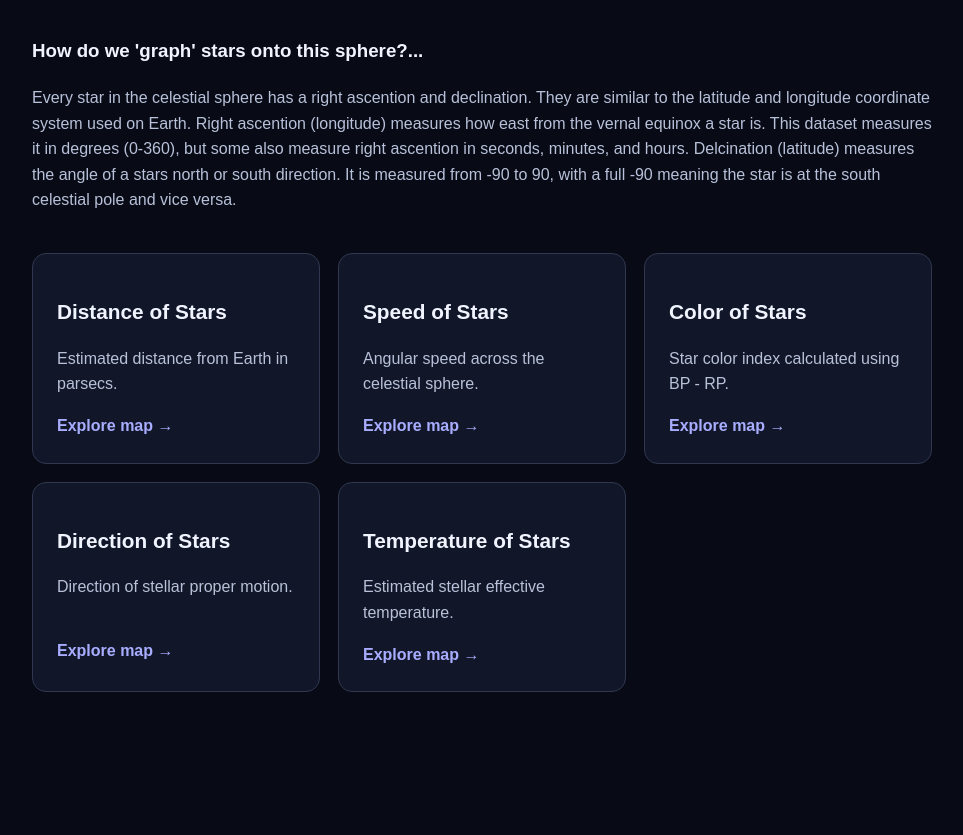
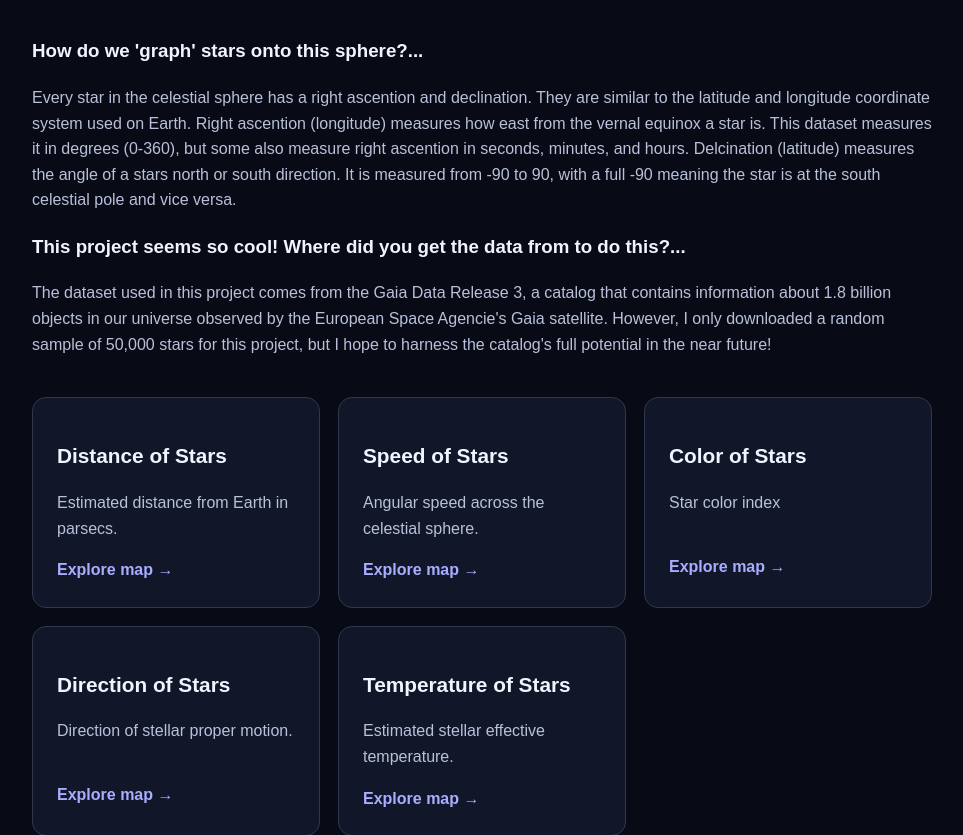
Before and after one commit to anushaaa314/the-stars-in-our-skies, a Flask app: page / in a window 1280 px wide. Shown: the part 659-1494 px from the top of the page, without its empty margins (158-1121 px from the left). Before the commit the page ends 1351 px from the top, so only its background shows below. Run offline with Flask 3, Linux system fonts and the light colour scheme; parts of the project's set-up code (start-up, migrations or seed data) failed here and were passed over.

Commit message:
added more info to homepage

```diff
--- a/app.py
+++ b/app.py
@@ -48,15 +48,15 @@ PLOTS = {
         the cosine of the declination.
             - pmdec: motion along the declination direction.
         Pmra and pmdec are perpendicular motion components. The overall angular speed is calculated using the Pythagorean theorm:
-        speed = sqrt(pmra² + pmdec²)
+        - speed = sqrt(pmra² + pmdec²)
         This only describes how fast a star's apparent motion is across the night sky, not its full 3D velocity through space.
         """
     },
     "color": {
         "title": "Color of Stars",
-        "description": "Star color index calculated using BP - RP.",
+        "description": "Star color index ",
         "function": main.color,
-        "explanation": """"
+        "explanation": """
         -   This projection uses a BP - RP color index from the Gaia Dr3 catalog. Gaia has two photometers that measure light in different wavelength range.
         A tool called a Blue Photometer measures the bluer part of a star's wavelength while a Red Photometer measures the red one. Each produces a brightness
         measurement called magniture. The color
@@ -79,8 +79,10 @@ PLOTS = {
             direction.
             - pmdec describes its apparent motion along the declination direction.
 
-        The direction angle is calculated from these two components using the arctangent function (atan2). This determines the angle of the motion vector while
-        also accounting for which components are positive or negative.
+        The direction angle is calculated from these two components
+        using the arctangent function (atan2). This determines the angle of
+        the motion vector while also accounting for which components are
+        positive or negative.
         The angle describes the direction the star appears to move across
         the sky. It does not, by itself at least , convey the star's full direction
         of travel through 3D space.
--- a/templates/index.html
+++ b/templates/index.html
@@ -29,6 +29,11 @@
             in degrees (0-360), but some also measure right ascention in seconds, minutes, and hours. Delcination (latitude) measures the angle of a stars north
             or south direction. It is measured from -90 to 90, with a full -90 meaning the star is at the south celestial pole and vice versa.
         </p>
+        <h3>This project seems so cool! Where did you get the data from to do this?...</h3>
+        <p>The dataset used in this project comes from the Gaia Data Release 3, a catalog that contains information about 1.8 billion objects in our universe
+            observed by the European Space Agencie's Gaia satellite. However, I only downloaded a random sample of 50,000 stars for this project, but I hope
+            to harness the catalog's full potential in the near future!
+        </p>
 
 
         <section class="plot-grid">
```
